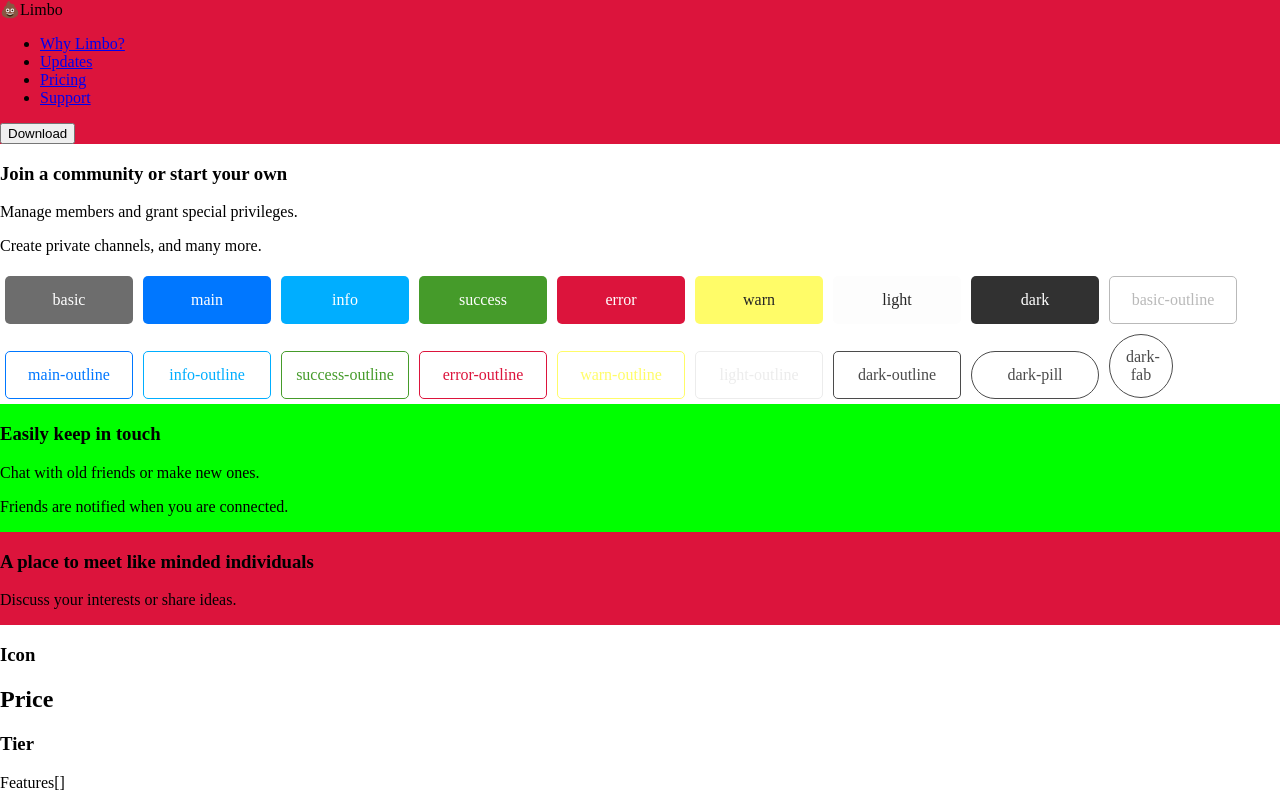
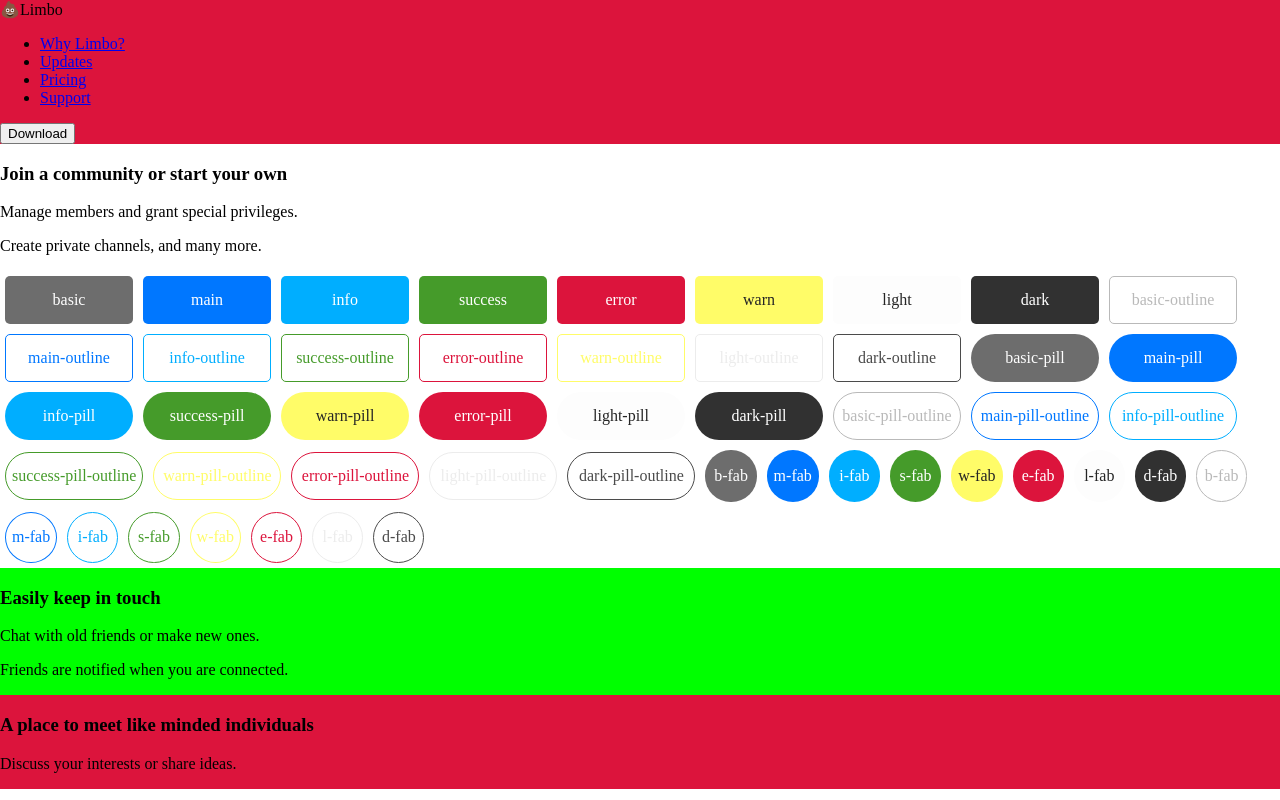
Before and after one commit to johnpagtama/limbo, an Angular app in the folder limbo/: page / in a window 1280 px wide. Shown: the top 800 px of the page. Built offline with nearby package versions, Linux system fonts and the light colour scheme.

Commit message:
Button template update

```diff
--- a/limbo/src/app/components/home/home.component.html
+++ b/limbo/src/app/components/home/home.component.html
@@ -48,8 +48,41 @@
             <app-button text="light-outline" classes="btn btn__txt btn--light-outline"></app-button>
             <app-button text="dark-outline" classes="btn btn__txt btn--dark-outline"></app-button>
 
+            <app-button text="basic-pill" classes="btn-pill btn__txt btn-pill--basic"></app-button>
+            <app-button text="main-pill" classes="btn-pill btn__txt btn-pill--main"></app-button>
+            <app-button text="info-pill" classes="btn-pill btn__txt btn-pill--info"></app-button>
+            <app-button text="success-pill" classes="btn-pill btn__txt btn-pill--success"></app-button>
+            <app-button text="warn-pill" classes="btn-pill btn__txt btn-pill--warn"></app-button>
+            <app-button text="error-pill" classes="btn-pill btn__txt btn-pill--error"></app-button>
+            <app-button text="light-pill" classes="btn-pill btn__txt btn-pill--light"></app-button>
             <app-button text="dark-pill" classes="btn-pill btn__txt btn-pill--dark"></app-button>
-            <app-button text="dark-fab" classes="btn-fab btn__txt btn-fab--dark"></app-button>
+
+            <app-button text="basic-pill-outline" classes="btn-pill btn__txt btn-pill--basic-outline"></app-button>
+            <app-button text="main-pill-outline" classes="btn-pill btn__txt btn-pill--main-outline"></app-button>
+            <app-button text="info-pill-outline" classes="btn-pill btn__txt btn-pill--info-outline"></app-button>
+            <app-button text="success-pill-outline" classes="btn-pill btn__txt btn-pill--success-outline"></app-button>
+            <app-button text="warn-pill-outline" classes="btn-pill btn__txt btn-pill--warn-outline"></app-button>
+            <app-button text="error-pill-outline" classes="btn-pill btn__txt btn-pill--error-outline"></app-button>
+            <app-button text="light-pill-outline" classes="btn-pill btn__txt btn-pill--light-outline"></app-button>
+            <app-button text="dark-pill-outline" classes="btn-pill btn__txt btn-pill--dark-outline"></app-button>
+
+            <app-button text="b-fab" classes="btn-fab btn__txt btn-fab--basic"></app-button>
+            <app-button text="m-fab" classes="btn-fab btn__txt btn-fab--main"></app-button>
+            <app-button text="i-fab" classes="btn-fab btn__txt btn-fab--info"></app-button>
+            <app-button text="s-fab" classes="btn-fab btn__txt btn-fab--success"></app-button>
+            <app-button text="w-fab" classes="btn-fab btn__txt btn-fab--warn"></app-button>
+            <app-button text="e-fab" classes="btn-fab btn__txt btn-fab--error"></app-button>
+            <app-button text="l-fab" classes="btn-fab btn__txt btn-fab--light"></app-button>
+            <app-button text="d-fab" classes="btn-fab btn__txt btn-fab--dark"></app-button>
+
+            <app-button text="b-fab" classes="btn-fab btn__txt btn-fab--basic-outline"></app-button>
+            <app-button text="m-fab" classes="btn-fab btn__txt btn-fab--main-outline"></app-button>
+            <app-button text="i-fab" classes="btn-fab btn__txt btn-fab--info-outline"></app-button>
+            <app-button text="s-fab" classes="btn-fab btn__txt btn-fab--success-outline"></app-button>
+            <app-button text="w-fab" classes="btn-fab btn__txt btn-fab--warn-outline"></app-button>
+            <app-button text="e-fab" classes="btn-fab btn__txt btn-fab--error-outline"></app-button>
+            <app-button text="l-fab" classes="btn-fab btn__txt btn-fab--light-outline"></app-button>
+            <app-button text="d-fab" classes="btn-fab btn__txt btn-fab--dark-outline"></app-button>
         </section>
         <section class="layout-home__feature-2">
             <header>
--- a/limbo/src/partials/_button-templates.scss
+++ b/limbo/src/partials/_button-templates.scss
@@ -1,7 +1,8 @@
 @import '../partials/class-templates';
 
-@include block(btn, (display: inline-block, margin: 5px, width: 8rem, height: 3rem, border-radius: 5px, border: 1px solid transparent, background-color: transparent)) {
+@include block(btn, (display: inline-block, margin: 5px, min-width: 8rem, height: 3rem, border-radius: 5px, border: 1px solid transparent, background-color: transparent)) {
     @include element(txt, (font-family: Arial Helvetica sans-serif, font-size: 1rem, text-align: center));
+
     @include modifier(basic, (background-color: #6d6d6d, color: #fff)) {
         @include pseudo(hover, (background-color: #636363));
     }
@@ -53,18 +54,113 @@
     }
 }
 
-@include block(btn-pill, (display: inline-block, margin: 5px, width: 8rem, height: 3rem, border-radius: 5px, border: 1px solid transparent, background-color: transparent)) {
+@include block(btn-pill, (display: inline-block, margin: 5px, min-width: 8rem, height: 3rem, border-radius: 5px, border: 1px solid transparent, background-color: transparent)) {
     @include element(txt, (font-family: Arial Helvetica sans-serif, font-size: 1rem, text-align: center));
 
-    @include modifier(dark, (border-radius: 20rem, border: 1px solid #4b4b4b, color: #4b4b4b)) {
+    @include modifier(basic, (border-radius: 20rem, background-color: #6d6d6d, color: #fff)) {
+        @include pseudo(hover, (background-color: #636363));
+    }
+    @include modifier(main, (border-radius: 20rem, background-color: #0077ff, color: #fff)) {
+        @include pseudo(hover, (background-color: #0066db));
+    }
+    @include modifier(info, (border-radius: 20rem, background-color: #00aeff, color: #fff)) {
+        @include pseudo(hover, (background-color: #009ee7));
+    }
+    @include modifier(success, (border-radius: 20rem, background-color: #459b2a, color: #fff)) {
+        @include pseudo(hover, (background-color: #3d8327));
+    }
+    @include modifier(warn, (border-radius: 20rem, background-color: #fffc68, color: #252525)) {
+        @include pseudo(hover, (background-color: #e2e05d));
+    }
+    @include modifier(error, (border-radius: 20rem, background-color: #dc143c, color: #fff)) {
+        @include pseudo(hover, (background-color: #af1534));
+    }
+    @include modifier(light, (border-radius: 20rem, background-color: #fdfdfd, color: #252525)) {
+        @include pseudo(hover, (background-color: #e9e9e9));
+    }
+    @include modifier(dark, (border-radius: 20rem, background-color: #313131, color: #fff)) {
+        @include pseudo(hover, (background-color: #252525));
+    }
+
+    @include modifier(basic-outline, (border-radius: 20rem, border: 1px solid #b9b9b9, color: #b9b9b9)) {
+        @include pseudo(hover, (border: 1px solid #9b9b9b, background-color: #9b9b9b, color: #fff));
+    }
+    @include modifier(main-outline, (border-radius: 20rem, border: 1px solid #0077ff, color: #0077ff)) {
+        @include pseudo(hover, (border: 1px solid #0066db, background-color: #0066db, color: #fff));
+    }
+    @include modifier(info-outline, (border-radius: 20rem, border: 1px solid #00aeff, color: #00aeff)) {
+        @include pseudo(hover, (border: 1px solid #009ee7, background-color: #009ee7, color: #fff));
+    }
+    @include modifier(success-outline, (border-radius: 20rem, border: 1px solid #459b2a, color: #459b2a)) {
+        @include pseudo(hover, (border: 1px solid #3d8327, background-color: #3d8327, color: #fff));
+    }
+    @include modifier(warn-outline, (border-radius: 20rem, border: 1px solid #fffc68, color: #fffc68)) {
+        @include pseudo(hover, (border: 1px solid #e2e05d, background-color: #e2e05d, color: #252525));
+    }
+    @include modifier(error-outline, (border-radius: 20rem, border: 1px solid #dc143c, color: #dc143c)) {
+        @include pseudo(hover, (border: 1px solid #af1534, background-color: #af1534, color: #fff));
+    }
+    @include modifier(light-outline, (border-radius: 20rem, border: 1px solid #ececec, color: #ececec)) {
+        @include pseudo(hover, (border: 1px solid #cfcfcf, background-color: #cfcfcf, color: #252525));
+    }
+    @include modifier(dark-outline, (border-radius: 20rem, border: 1px solid #4b4b4b, color: #4b4b4b)) {
         @include pseudo(hover, (border: 1px solid #3f3f3f, background-color: #3f3f3f, color: #fff));
     }
 }
 
-@include block(btn-fab, (display: inline-block, margin: 5px, padding-left: 1rem, padding-right: 1rem, width: 4rem, height: 4rem, border-radius: 5px, border: 1px solid transparent, background-color: transparent)) {
+@include block(btn-fab, (display: inline-block, margin: 5px,  min-width: 3.2rem, min-height: 3.2rem, border-radius: 5px, border: 1px solid transparent, background-color: transparent)) {
     @include element(txt, (font-family: Arial Helvetica sans-serif, font-size: 1rem, text-align: center));
 
-    @include modifier(dark, (border-radius: 50%, border: 1px solid #4b4b4b, color: #4b4b4b)) {
+    @include modifier(basic, (border-radius: 50%, background-color: #6d6d6d, color: #fff)) {
+        @include pseudo(hover, (background-color: #636363));
+    }
+    @include modifier(main, (border-radius: 50%, background-color: #0077ff, color: #fff)) {
+        @include pseudo(hover, (background-color: #0066db));
+    }
+    @include modifier(info, (border-radius: 50%, background-color: #00aeff, color: #fff)) {
+        @include pseudo(hover, (background-color: #009ee7));
+    }
+    @include modifier(success, (border-radius: 50%, background-color: #459b2a, color: #fff)) {
+        @include pseudo(hover, (background-color: #3d8327));
+    }
+    @include modifier(warn, (border-radius: 50%, background-color: #fffc68, color: #252525)) {
+        @include pseudo(hover, (background-color: #e2e05d));
+    }
+    @include modifier(error, (border-radius: 50%, background-color: #dc143c, color: #fff)) {
+        @include pseudo(hover, (background-color: #af1534));
+    }
+    @include modifier(light, (border-radius: 50%, background-color: #fdfdfd, color: #252525)) {
+        @include pseudo(hover, (background-color: #e9e9e9));
+    }
+    @include modifier(dark, (border-radius: 50%, background-color: #313131, color: #fff)) {
+        @include pseudo(hover, (background-color: #252525));
+    }
+
+    @include modifier(basic-outline, (border-radius: 50%, border: 1px solid #b9b9b9, color: #b9b9b9)) {
+        @include pseudo(hover, (border: 1px solid #9b9b9b, background-color: #9b9b9b, color: #fff));
+    }
+    @include modifier(main-outline, (border-radius: 50%, border: 1px solid #0077ff, color: #0077ff)) {
+        @include pseudo(hover, (border: 1px solid #0066db, background-color: #0066db, color: #fff));
+    }
+    @include modifier(info-outline, (border-radius: 50%, border: 1px solid #00aeff, color: #00aeff)) {
+        @include pseudo(hover, (border: 1px solid #009ee7, background-color: #009ee7, color: #fff));
+    }
+    @include modifier(success-outline, (border-radius: 50%, border: 1px solid #459b2a, color: #459b2a)) {
+        @include pseudo(hover, (border: 1px solid #3d8327, background-color: #3d8327, color: #fff));
+    }
+    @include modifier(warn-outline, (border-radius: 50%, border: 1px solid #fffc68, color: #fffc68)) {
+        @include pseudo(hover, (border: 1px solid #e2e05d, background-color: #e2e05d, color: #252525));
+    }
+    @include modifier(error-outline, (border-radius: 50%, border: 1px solid #dc143c, color: #dc143c)) {
+        @include pseudo(hover, (border: 1px solid #af1534, background-color: #af1534, color: #fff));
+    }
+    @include modifier(light-outline, (border-radius: 50%, border: 1px solid #ececec, color: #ececec)) {
+        @include pseudo(hover, (border: 1px solid #cfcfcf, background-color: #cfcfcf, color: #252525));
+    }
+    @include modifier(dark-outline, (border-radius: 50%, border: 1px solid #4b4b4b, color: #4b4b4b)) {
+        @include pseudo(hover, (border: 1px solid #3f3f3f, background-color: #3f3f3f, color: #fff));
+    }
+    @include modifier(dark-outline, (border-radius: 50%, border: 1px solid #4b4b4b, color: #4b4b4b)) {
         @include pseudo(hover, (border: 1px solid #3f3f3f, background-color: #3f3f3f, color: #fff));
     }
 }
```
